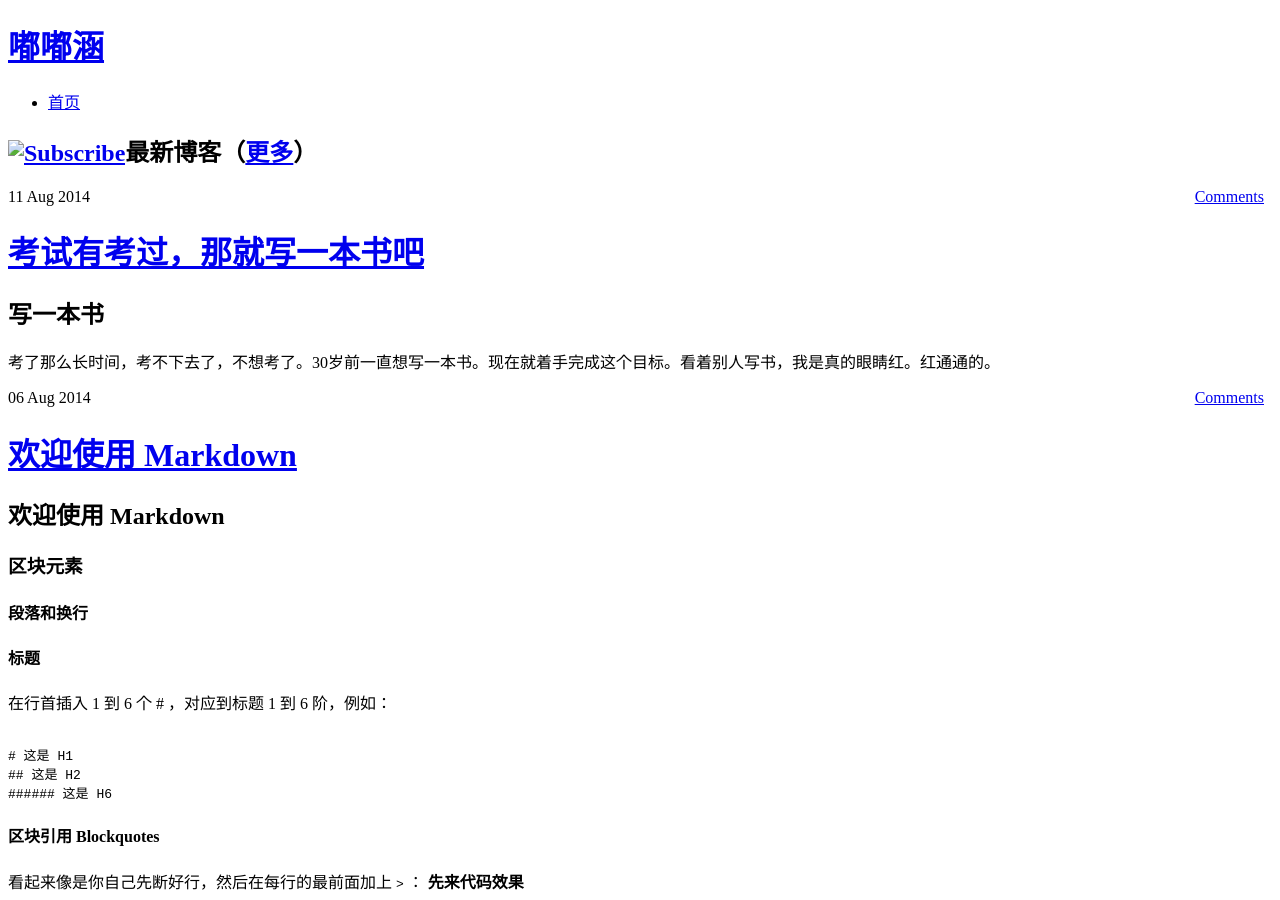
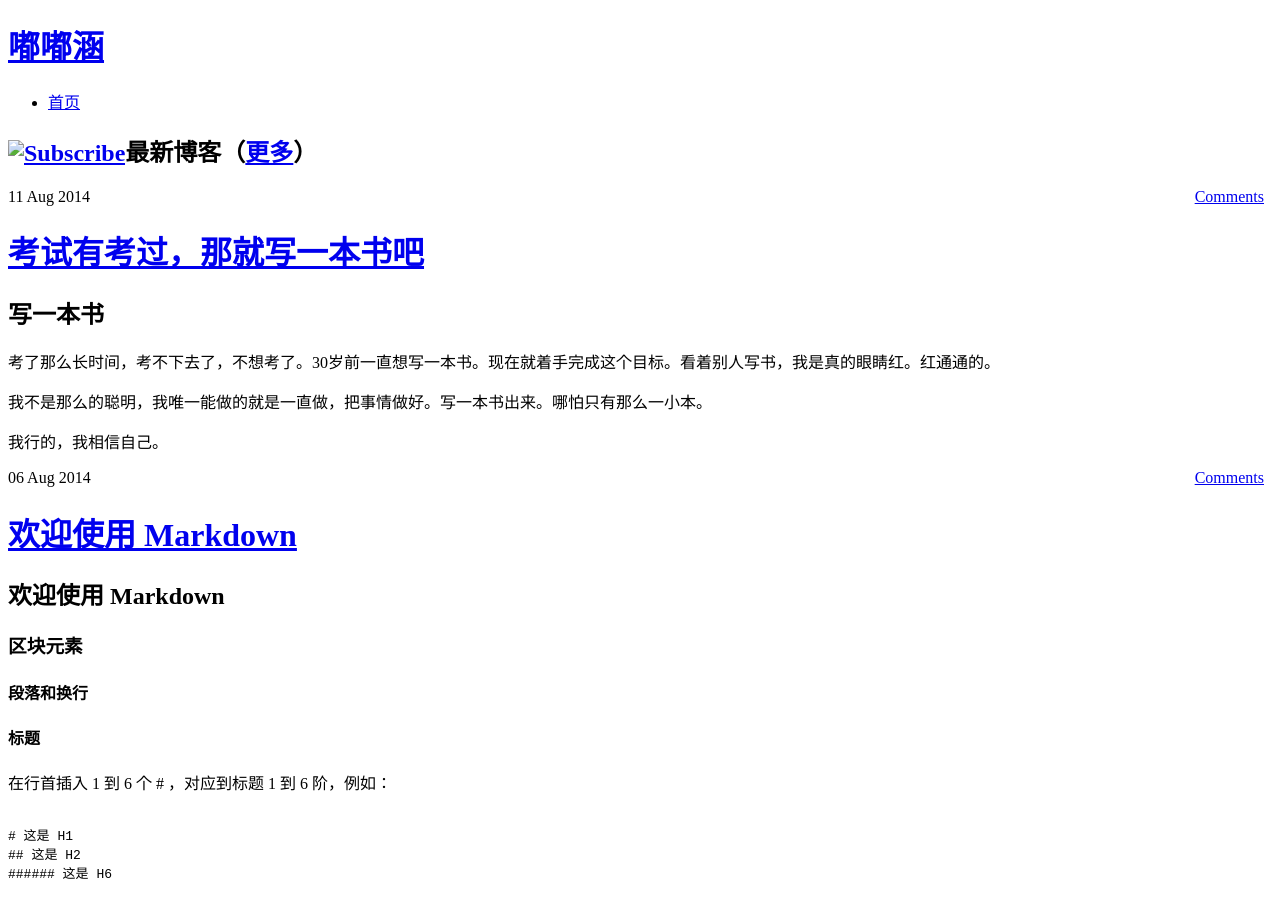
Before and after one commit to airing0805/blog, a Jekyll site: the page built from index.html, in a window 1280 px wide and 900 px high. Built offline with Jekyll 4.4.1, drawn with Linux system fonts in a browser that asks for light colours; nearby versions of some CDN libraries; library files that are not in the unit come from our copies.

Commit message:
continue

```diff
--- a/_posts/2014-08-11-to-write-book.md
+++ b/_posts/2014-08-11-to-write-book.md
@@ -13,3 +13,7 @@ tags:
 ## 写一本书 ##
 
 考了那么长时间，考不下去了，不想考了。30岁前一直想写一本书。现在就着手完成这个目标。看着别人写书，我是真的眼睛红。红通通的。
+
+我不是那么的聪明，我唯一能做的就是一直做，把事情做好。写一本书出来。哪怕只有那么一小本。
+
+我行的，我相信自己。
```
